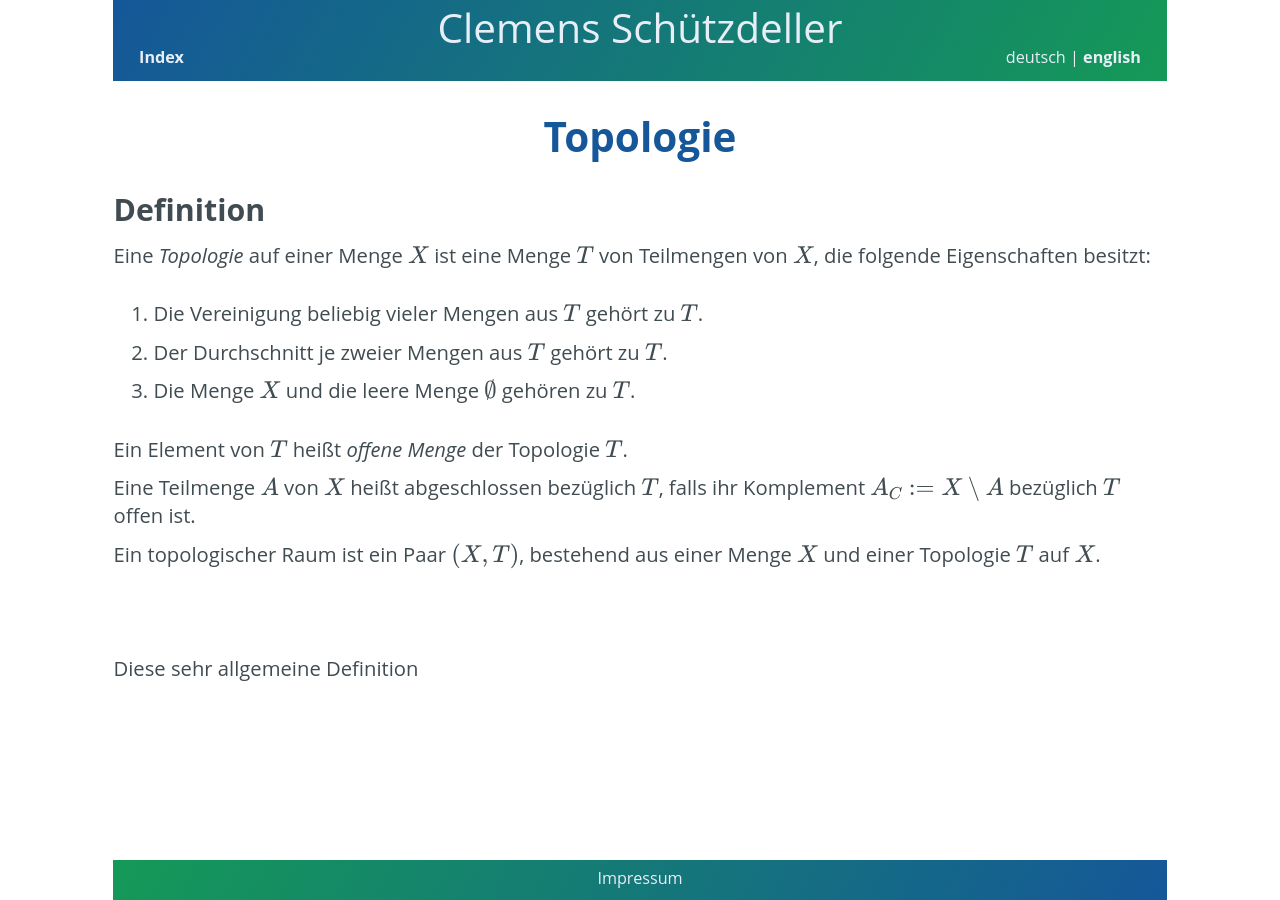
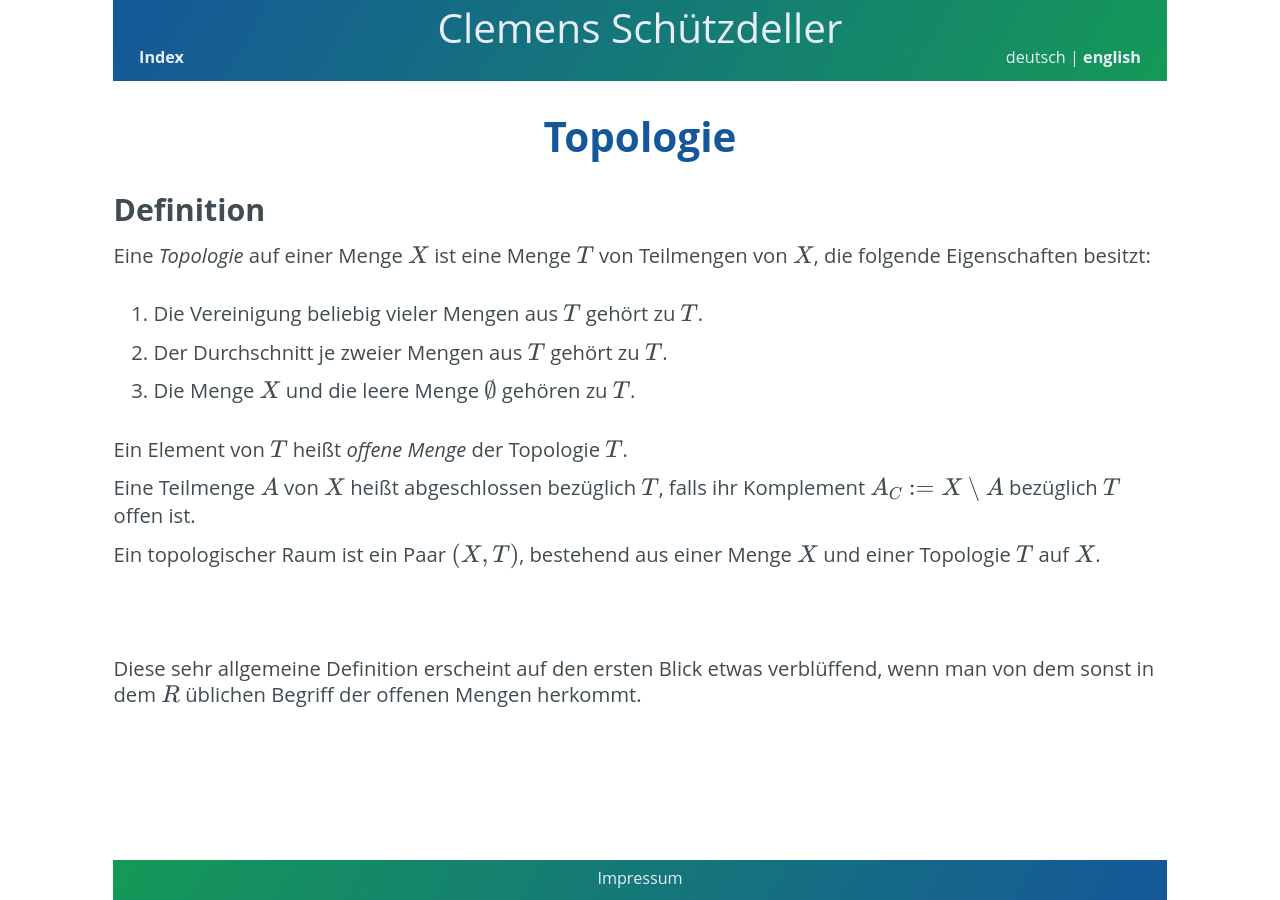
Before and after one commit to cs-LA/home, a Jekyll site: the page built from Topologie/index.md, in a window 1280 px wide. Built offline with Jekyll 4.4.1, drawn with Linux system fonts in a browser that asks for light colours; our own code applies the rules of GitHub Pages for plain Markdown files.

Commit message:
Update index.md

```diff
--- a/Topologie/index.md
+++ b/Topologie/index.md
@@ -15,4 +15,4 @@ Ein topologischer Raum ist ein Paar $(X,T)$, bestehend aus einer Menge $X$ und e
 
 ## &nbsp;
 
-Diese sehr allgemeine Definition
+Diese sehr allgemeine Definition erscheint auf den ersten Blick etwas verblüffend, wenn man von dem sonst in dem $R$ üblichen Begriff der offenen Mengen herkommt.
```
